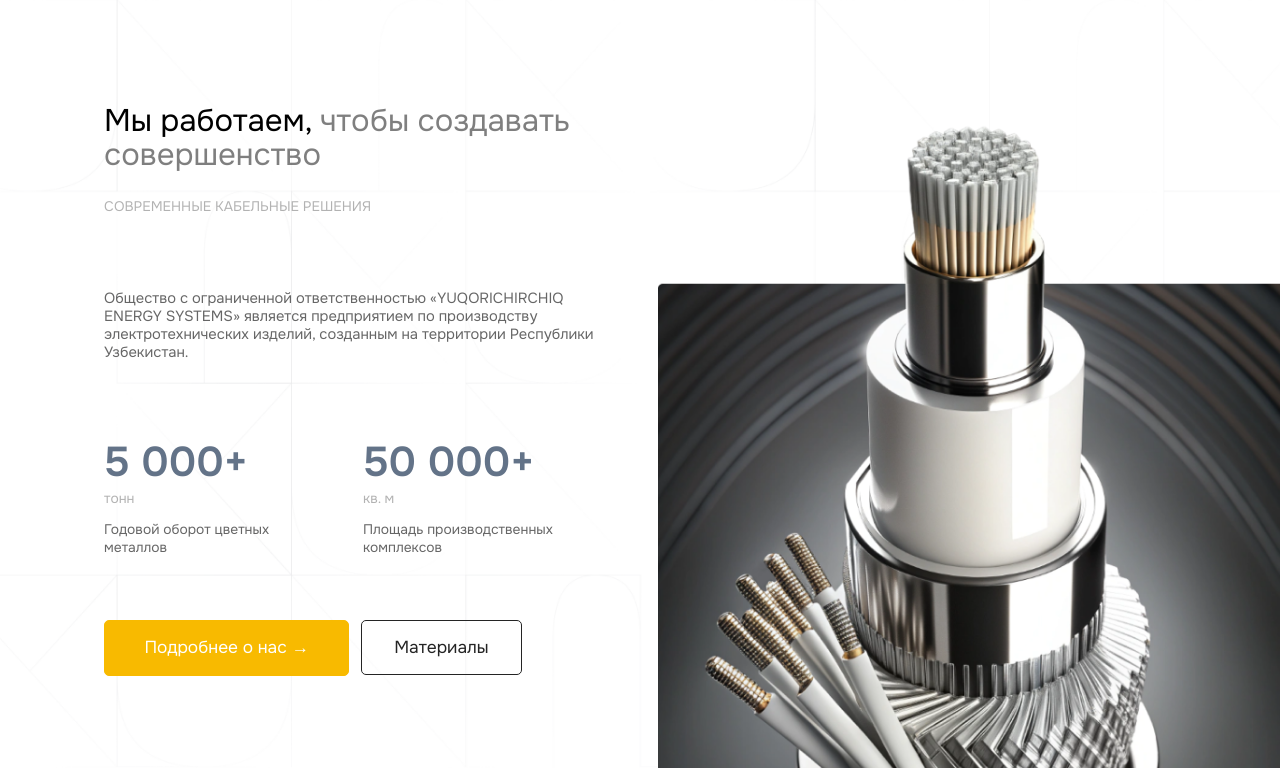
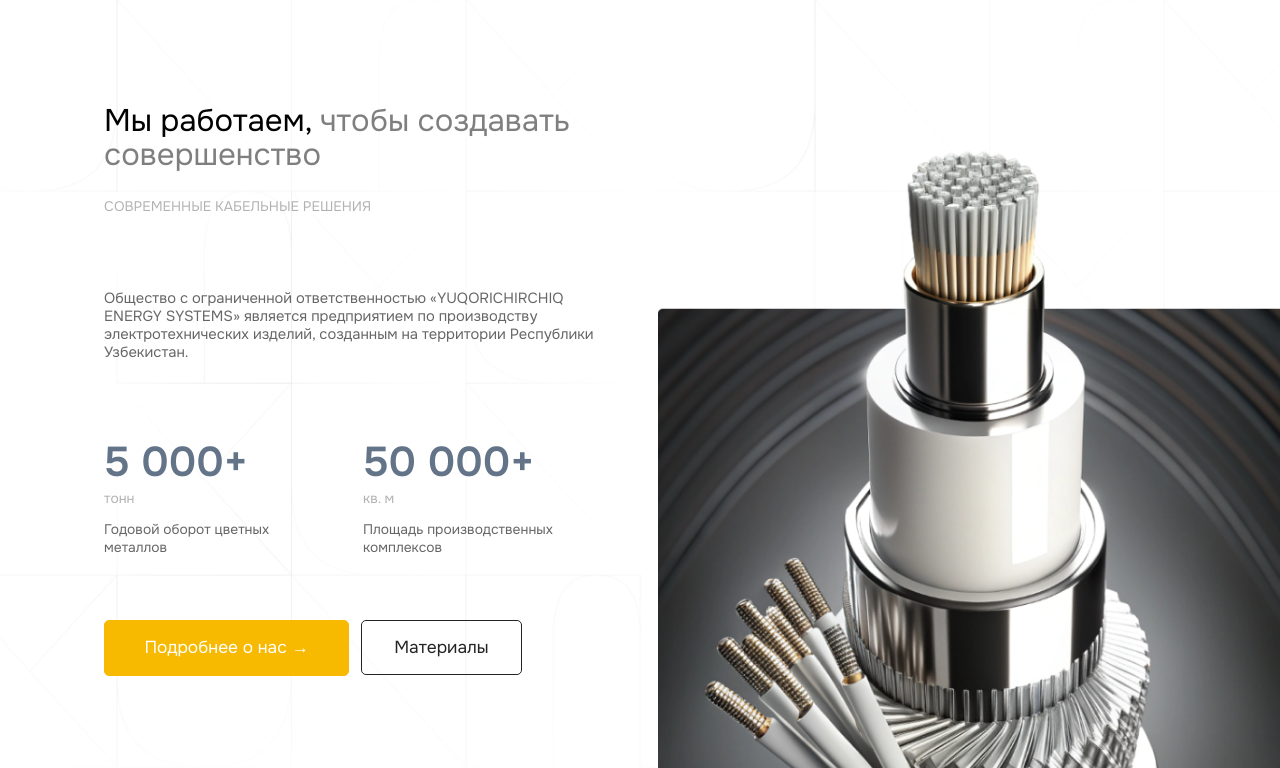
Before and after one commit to mrsmple3/Cabel-Yes, a website: page index.html in a window 1280 px wide. Shown: the part 961-1729 px from the top of the page. Drawn offline with Linux system fonts and the light colour scheme; files that its build step writes are made by us from their sources.

Commit message:
about img

```diff
--- a/style/main.scss
+++ b/style/main.scss
@@ -1271,6 +1271,9 @@ main {
 	.about__img {
 		width: size(770px);
 		height: size(749px);
+		img {
+			height: max-content;
+		}
 		@media screen and (max-width: 1050px) {
 			width: 100%;
 			height: max-content;
```
Also changed, not shown: style/main.css, 1 other file.
